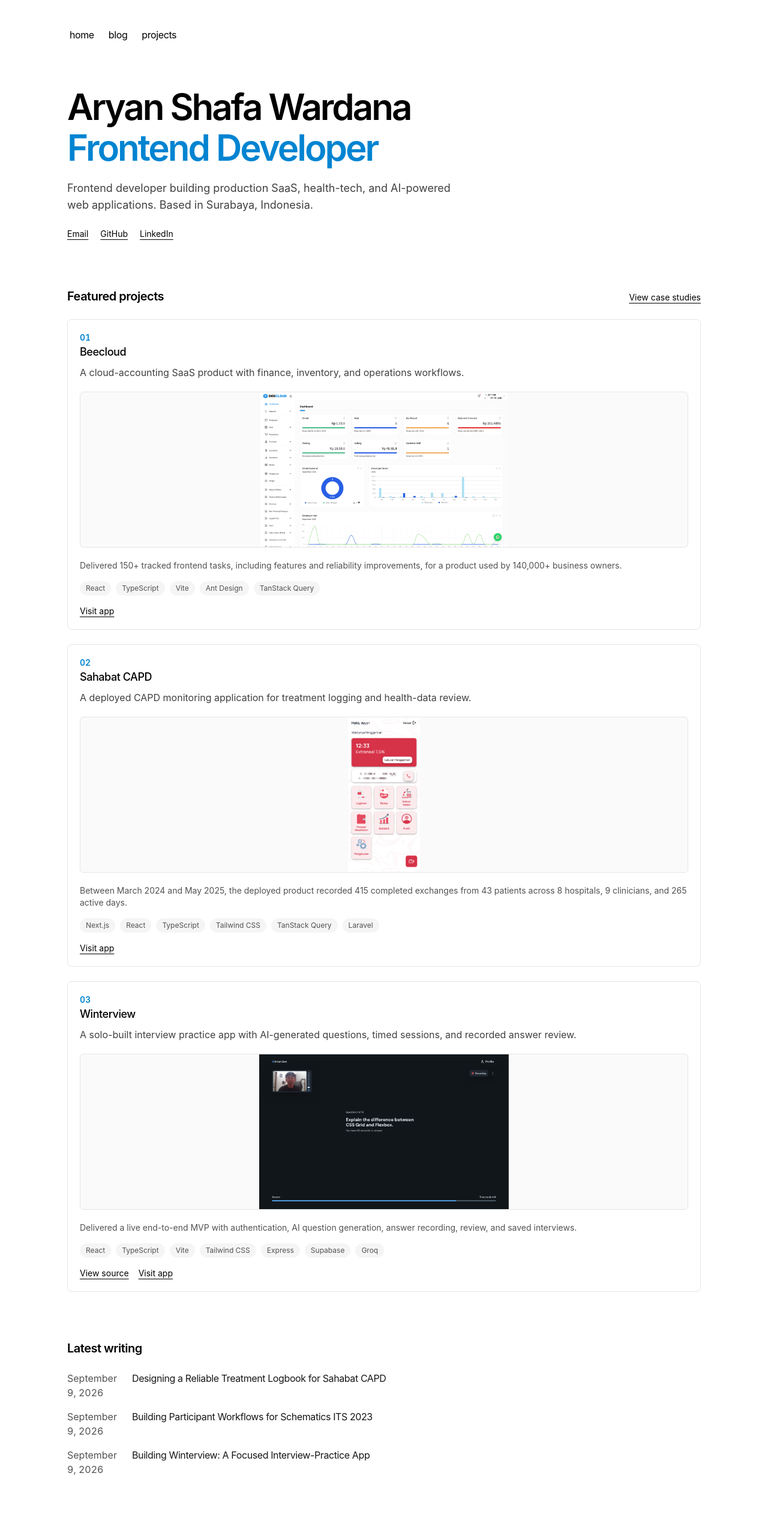
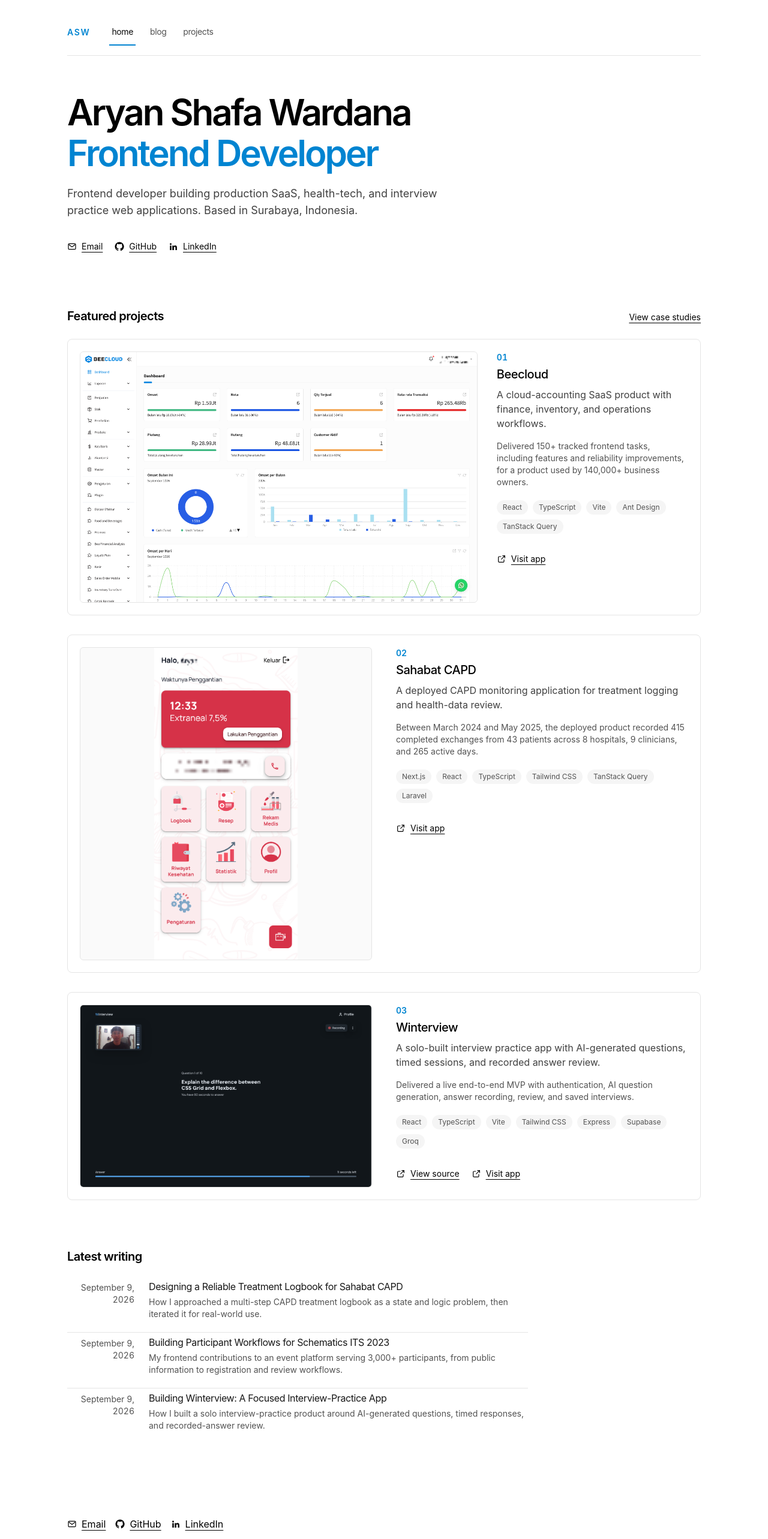
Before and after one commit to aryansfw/portfolio, a Next.js app: page / in a window 1280 px wide. Shown: the top 2566 px of the page at 60% size. Built offline with nearby package versions, Linux system fonts and the light colour scheme.

Commit message:
refine portfolio hierarchy and add link icons

```diff
--- a/app/blog/[slug]/page.tsx
+++ b/app/blog/[slug]/page.tsx
@@ -92,7 +92,7 @@ export default async function Blog({
           }),
         }}
       />
-      <h1 className="title font-semibold text-2xl tracking-tighter">
+      <h1 className="title text-4xl font-semibold tracking-[-0.04em] sm:text-5xl">
         {post.metadata.title}
       </h1>
       <div className="flex justify-between items-center mt-2 mb-8 text-sm">
--- a/app/components/footer.tsx
+++ b/app/components/footer.tsx
@@ -1,24 +1,29 @@
+import { GitHubIcon, LinkedInIcon, MailIcon } from 'app/components/icons'
+
 export default function Footer() {
   return (
     <footer className="mb-16">
       <nav className="mt-8 flex flex-wrap gap-x-4 gap-y-2" aria-label="Contact links">
-        <a className="underline underline-offset-4" href="mailto:aryan.s.wardana@gmail.com">
+        <a className="inline-flex min-h-11 items-center gap-2 underline underline-offset-4" href="mailto:aryan.s.wardana@gmail.com">
+          <MailIcon className="size-4" />
           Email
         </a>
         <a
-          className="underline underline-offset-4"
+          className="inline-flex min-h-11 items-center gap-2 underline underline-offset-4"
           href="https://github.com/aryansfw"
           rel="noopener noreferrer"
           target="_blank"
         >
+          <GitHubIcon className="size-4" />
           GitHub
         </a>
         <a
-          className="underline underline-offset-4"
+          className="inline-flex min-h-11 items-center gap-2 underline underline-offset-4"
           href="https://www.linkedin.com/in/aryanshafawardana"
           rel="noopener noreferrer"
           target="_blank"
         >
+          <LinkedInIcon className="size-4" />
           LinkedIn
         </a>
       </nav>
--- /dev/null
+++ b/app/components/icons.tsx
@@ -0,0 +1,35 @@
+type IconProps = { className?: string }
+
+export function MailIcon({ className }: IconProps) {
+  return (
+    <svg aria-hidden="true" className={className} viewBox="0 0 24 24" fill="none" stroke="currentColor" strokeWidth="1.8">
+      <rect x="3" y="5" width="18" height="14" rx="2" />
+      <path d="m4 7 8 6 8-6" />
+    </svg>
+  )
+}
+
+export function GitHubIcon({ className }: IconProps) {
+  return (
+    <svg aria-hidden="true" className={className} viewBox="0 0 24 24" fill="currentColor">
+      <path d="M12 .75a11.25 11.25 0 0 0-3.56 21.92c.56.1.77-.24.77-.54v-2.1c-3.13.68-3.79-1.32-3.79-1.32-.51-1.3-1.25-1.65-1.25-1.65-1.02-.7.08-.69.08-.69 1.13.08 1.73 1.16 1.73 1.16 1 1.73 2.62 1.23 3.26.94.1-.73.39-1.23.71-1.51-2.5-.28-5.13-1.25-5.13-5.57 0-1.23.44-2.23 1.16-3.01-.12-.29-.5-1.43.11-2.98 0 0 .95-.3 3.1 1.15a10.8 10.8 0 0 1 5.64 0c2.15-1.45 3.1-1.15 3.1-1.15.61 1.55.23 2.69.11 2.98.72.78 1.16 1.78 1.16 3.01 0 4.33-2.63 5.29-5.14 5.56.4.35.76 1.04.76 2.1v3.11c0 .3.2.65.78.54A11.25 11.25 0 0 0 12 .75Z" />
+    </svg>
+  )
+}
+
+export function LinkedInIcon({ className }: IconProps) {
+  return (
+    <svg aria-hidden="true" className={className} viewBox="0 0 24 24" fill="currentColor">
+      <path d="M5.2 3.75A2.2 2.2 0 1 1 5.2 8.15a2.2 2.2 0 0 1 0-4.4ZM3.35 9.8h3.7V21h-3.7V9.8Zm5.95 0h3.55v1.53h.05c.5-.96 1.7-1.98 3.5-1.98 3.74 0 4.43 2.46 4.43 5.66V21h-3.7v-5.31c0-1.27-.02-2.9-1.77-2.9-1.78 0-2.05 1.38-2.05 2.8V21H9.3V9.8Z" />
+    </svg>
+  )
+}
+
+export function ExternalLinkIcon({ className }: IconProps) {
+  return (
+    <svg aria-hidden="true" className={className} viewBox="0 0 24 24" fill="none" stroke="currentColor" strokeWidth="1.8">
+      <path d="M14 4h6v6M20 4l-9 9" />
+      <path d="M18 13v5a2 2 0 0 1-2 2H6a2 2 0 0 1-2-2V8a2 2 0 0 1 2-2h5" />
+    </svg>
+  )
+}
--- a/app/components/nav.tsx
+++ b/app/components/nav.tsx
@@ -1,4 +1,7 @@
+'use client'
+
 import Link from 'next/link'
+import { usePathname } from 'next/navigation'
 
 const navItems = {
   '/': {
@@ -13,26 +16,32 @@ const navItems = {
 }
 
 export function Navbar() {
+  let pathname = usePathname()
+
   return (
-    <aside className="-ml-[8px] mb-16 tracking-tight">
+    <aside className="mb-16 tracking-tight">
       <div className="lg:sticky lg:top-20">
         <nav
-          className="flex flex-row items-start relative px-0 pb-0 fade md:overflow-auto scroll-pr-6 md:relative"
+          className="flex flex-wrap items-center gap-x-5 gap-y-2 border-b border-neutral-200 pb-4 dark:border-neutral-800"
           id="nav"
         >
-          <div className="flex flex-row flex-wrap space-x-0 pr-10">
+          <Link className="mr-3 inline-flex min-h-11 items-center text-sm font-semibold tracking-[0.12em] text-sky-600 dark:text-sky-400" href="/" aria-label="Aryan Shafa Wardana home">
+            ASW
+          </Link>
           {Object.entries(navItems).map(([path, { name }]) => {
+            let active = path === '/' ? pathname === '/' : pathname.startsWith(path)
+
             return (
               <Link
                 key={path}
                 href={path}
-                  className="relative m-1 inline-flex min-h-11 items-center px-2 transition-all hover:text-neutral-800 dark:hover:text-neutral-200"
+                aria-current={active ? 'page' : undefined}
+                className={`relative inline-flex min-h-11 items-center border-b-2 px-1 text-sm transition-colors hover:text-neutral-800 dark:hover:text-neutral-200 ${active ? 'border-sky-600 text-neutral-950 dark:border-sky-400 dark:text-white' : 'border-transparent text-neutral-600 dark:text-neutral-400'}`}
               >
                 {name}
               </Link>
             )
           })}
-          </div>
         </nav>
       </div>
     </aside>
--- a/app/components/posts.tsx
+++ b/app/components/posts.tsx
@@ -18,16 +18,21 @@ export function BlogPosts() {
         .map((post) => (
           <Link
             key={post.slug}
-            className="flex flex-col space-y-1 mb-4"
+            className="group flex flex-col border-b border-neutral-200 pb-5 pt-1 first:pt-0 last:border-0 dark:border-neutral-800"
             href={`/blog/${post.slug}`}
           >
-            <div className="w-full flex flex-col md:flex-row space-x-0 md:space-x-2">
-              <p className="text-neutral-600 dark:text-neutral-400 w-[100px] tabular-nums">
+            <div className="flex w-full flex-col gap-1 md:flex-row md:gap-6">
+              <p className="shrink-0 text-sm text-neutral-600 dark:text-neutral-400 md:w-28 md:pt-1 md:text-right tabular-nums">
                 {formatDate(post.metadata.publishedAt, false)}
               </p>
-              <p className="text-neutral-900 dark:text-neutral-100 tracking-tight">
-                {post.metadata.title}
-              </p>
+              <div>
+                <p className="tracking-tight text-neutral-900 group-hover:text-sky-600 dark:text-neutral-100 dark:group-hover:text-sky-400">
+                  {post.metadata.title}
+                </p>
+                <p className="mt-1 max-w-2xl text-sm text-neutral-600 dark:text-neutral-400">
+                  {post.metadata.summary}
+                </p>
+              </div>
             </div>
           </Link>
         ))}
--- a/app/components/projects.tsx
+++ b/app/components/projects.tsx
@@ -1,5 +1,6 @@
 import Image from 'next/image'
 import { projects } from 'app/projects'
+import { ExternalLinkIcon } from 'app/components/icons'
 
 export function ProjectCards({
   detailed = false,
@@ -15,42 +16,48 @@ export function ProjectCards({
     : projects
 
   return (
-    <div className="space-y-6">
-      {visibleProjects.map((project, index) => (
+    <div className={featured ? 'space-y-8' : 'space-y-10'}>
+      {visibleProjects.map((project, index) => {
+        let landscape = project.image.width >= project.image.height
+        let split = featured || detailed
+        let imageFirst = featured || index % 2 === 1
+        let articleClass = split
+          ? featured && index === 0
+            ? 'md:grid md:grid-cols-[minmax(0,1.35fr)_minmax(240px,0.65fr)] md:gap-8'
+            : 'md:grid md:grid-cols-2 md:items-start md:gap-10'
+          : ''
+        let contentClass = split
+          ? imageFirst
+            ? 'md:col-start-2 md:row-start-1'
+            : 'md:col-start-1 md:row-start-1'
+          : ''
+        let imageClass = split
+          ? imageFirst
+            ? 'md:col-start-1 md:row-start-1 md:my-0'
+            : 'md:col-start-2 md:row-start-1 md:my-0'
+          : ''
+
+        return (
           <article
             key={project.id}
             id={detailed ? project.id : undefined}
-          className="rounded-lg border border-neutral-200 p-5 transition-colors hover:border-sky-500/50 dark:border-neutral-800"
+            className={`rounded-lg border border-neutral-200 p-5 transition-colors hover:border-sky-500/50 dark:border-neutral-800 ${articleClass}`}
           >
+            <div className={contentClass}>
               <p className="text-sm font-semibold tabular-nums text-sky-600 dark:text-sky-400">
                 {String(index + 1).padStart(2, '0')}
               </p>
-          <h2 className="text-lg font-medium tracking-tight">{project.title}</h2>
+              <h2 className="mt-1 text-xl font-medium tracking-tight">{project.title}</h2>
               <p className="mt-2 text-neutral-700 dark:text-neutral-300">
                 {project.summary}
               </p>
-          {(detailed || featured) && (
-            <div className={`my-5 flex min-h-0 items-center justify-center overflow-hidden rounded-md border border-neutral-200 bg-neutral-50 dark:border-neutral-800 dark:bg-neutral-950 ${detailed ? 'max-h-[360px]' : 'max-h-[260px]'}`}>
-              <Image
-                src={project.image.src}
-                alt={project.image.alt}
-                width={project.image.width}
-                height={project.image.height}
-                className={
-                  detailed
-                    ? 'max-h-[360px] max-w-full w-auto object-contain'
-                    : 'max-h-[260px] max-w-full w-auto object-contain'
-                }
-              />
-            </div>
-          )}
               {featured && (
-            <p className="text-sm text-neutral-600 dark:text-neutral-400">
+                <p className="mt-4 text-sm text-neutral-600 dark:text-neutral-400">
                   {project.outcome}
                 </p>
               )}
               {detailed && (
-            <dl className="mt-4 space-y-3 text-sm">
+                <dl className="mt-5 space-y-3 text-sm">
                   <div>
                     <dt className="font-medium">Problem</dt>
                     <dd className="text-neutral-600 dark:text-neutral-400">
@@ -73,7 +80,7 @@ export function ProjectCards({
               )}
               <ul
                 aria-label={`${project.title} technologies`}
-            className="mt-4 flex flex-wrap gap-2 text-xs text-neutral-600 dark:text-neutral-400"
+                className="mt-5 flex flex-wrap gap-2 text-xs text-neutral-600 dark:text-neutral-400"
               >
                 {project.stack.map((technology) => (
                   <li
@@ -85,31 +92,49 @@ export function ProjectCards({
                 ))}
               </ul>
               {(project.source || project.live) && (
-          <div className="mt-4 flex gap-4 text-sm">
+                <div className="mt-5 flex flex-wrap gap-x-5 gap-y-2 text-sm">
                   {project.source && (
                     <a
-                className="underline underline-offset-4"
+                      className="inline-flex min-h-11 items-center gap-2 underline underline-offset-4"
                       href={project.source}
                       rel="noopener noreferrer"
                       target="_blank"
                     >
+                      <ExternalLinkIcon className="size-4" />
                       View source
                     </a>
                   )}
                   {project.live && (
                     <a
-                className="underline underline-offset-4"
+                      className="inline-flex min-h-11 items-center gap-2 underline underline-offset-4"
                       href={project.live}
                       rel="noopener noreferrer"
                       target="_blank"
                     >
+                      <ExternalLinkIcon className="size-4" />
                       Visit app
                     </a>
                   )}
                 </div>
               )}
+            </div>
+            {(detailed || featured) && (
+              <div
+                className={`my-5 flex min-h-0 items-center justify-center overflow-hidden rounded-md border border-neutral-200 bg-neutral-50 dark:border-neutral-800 dark:bg-neutral-950 ${imageClass}`}
+              >
+                <Image
+                  src={project.image.src}
+                  alt={project.image.alt}
+                  width={project.image.width}
+                  height={project.image.height}
+                  sizes="(max-width: 768px) 100vw, 60vw"
+                  className={landscape ? 'h-auto w-full object-contain' : 'h-auto max-h-[520px] w-auto max-w-full object-contain'}
+                />
+              </div>
+            )}
           </article>
-      ))}
+        )
+      })}
     </div>
   )
 }
--- a/app/global.css
+++ b/app/global.css
@@ -27,10 +27,6 @@
   html {
     color-scheme: dark;
   }
-}
-
-html {
-  min-width: 320px;
 }
 
 .prose .anchor {
--- a/app/page.tsx
+++ b/app/page.tsx
@@ -1,6 +1,7 @@
 import Link from 'next/link'
 import { BlogPosts } from 'app/components/posts'
 import { ProjectCards } from 'app/components/projects'
+import { GitHubIcon, LinkedInIcon, MailIcon } from 'app/components/icons'
 
 export default function Page() {
   return (
@@ -13,16 +14,19 @@ export default function Page() {
       </h1>
       <p className="max-w-2xl text-lg text-neutral-700 dark:text-neutral-300">
         Frontend developer building production SaaS, health-tech, and
-        AI-powered web applications. Based in Surabaya, Indonesia.
+        interview practice web applications. Based in Surabaya, Indonesia.
       </p>
       <nav className="mt-6 flex flex-wrap gap-x-5 gap-y-3 text-sm" aria-label="Contact links">
-        <a className="underline underline-offset-4" href="mailto:aryan.s.wardana@gmail.com">
+        <a className="inline-flex min-h-11 items-center gap-2 underline underline-offset-4" href="mailto:aryan.s.wardana@gmail.com">
+          <MailIcon className="size-4" />
           Email
         </a>
-        <a className="underline underline-offset-4" href="https://github.com/aryansfw" target="_blank" rel="noopener noreferrer">
+        <a className="inline-flex min-h-11 items-center gap-2 underline underline-offset-4" href="https://github.com/aryansfw" target="_blank" rel="noopener noreferrer">
+          <GitHubIcon className="size-4" />
           GitHub
         </a>
-        <a className="underline underline-offset-4" href="https://www.linkedin.com/in/aryanshafawardana" target="_blank" rel="noopener noreferrer">
+        <a className="inline-flex min-h-11 items-center gap-2 underline underline-offset-4" href="https://www.linkedin.com/in/aryanshafawardana" target="_blank" rel="noopener noreferrer">
+          <LinkedInIcon className="size-4" />
           LinkedIn
         </a>
       </nav>
--- a/app/projects/page.tsx
+++ b/app/projects/page.tsx
@@ -8,9 +8,9 @@ export const metadata: Metadata = {
 
 export default function Page() {
   return (
-      <section className="min-w-0">
-      <h1 className="text-2xl font-semibold tracking-tighter">Projects</h1>
-      <p className="mb-8 mt-3 text-neutral-700 dark:text-neutral-300">
+    <section className="min-w-0">
+      <h1 className="text-4xl font-semibold tracking-[-0.04em] sm:text-5xl">Projects</h1>
+      <p className="mb-12 mt-4 max-w-2xl text-lg text-neutral-700 dark:text-neutral-300">
         Frontend work across SaaS, health-tech, AI, and event platforms.
       </p>
       <ProjectCards detailed />
```
Also changed, not shown: anti-slop/audit-005-2026-09-09-follow-up.md (added, +19 -0 lines), anti-slop/audit-005-2026-09-09.md (added, +29 -0 lines), app/blog/page.tsx (+5 -2 lines), 1 other file (tests, documents, lock files or other folders). Lines whose indentation alone changed are shown as unchanged.
